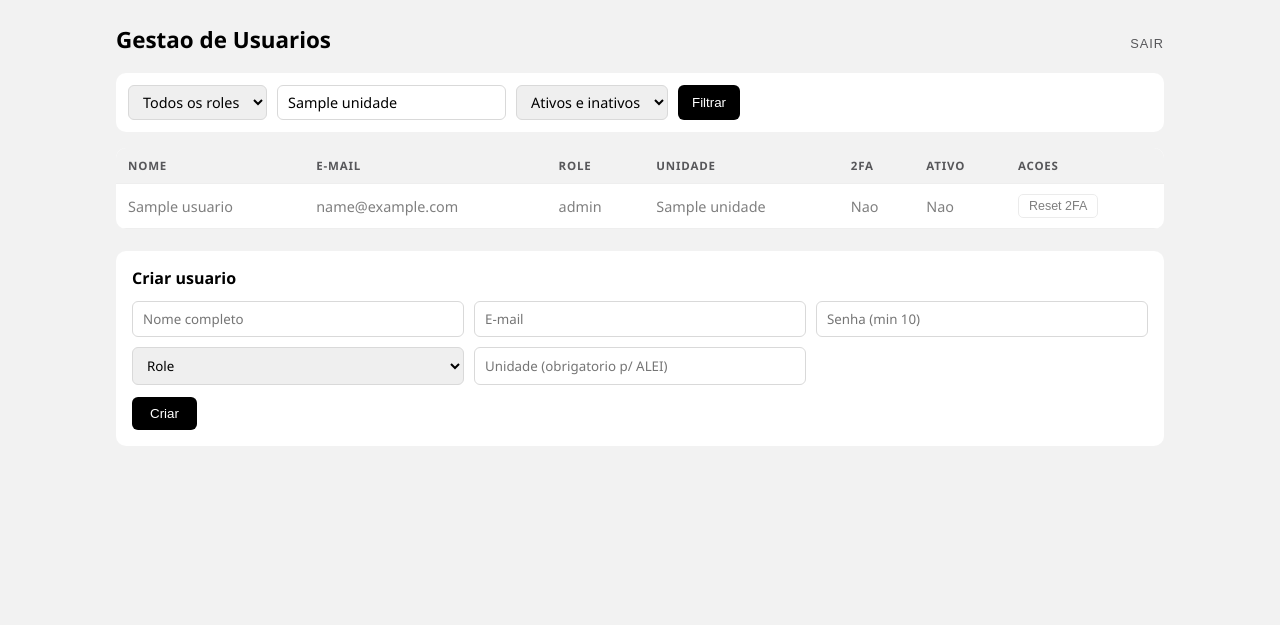
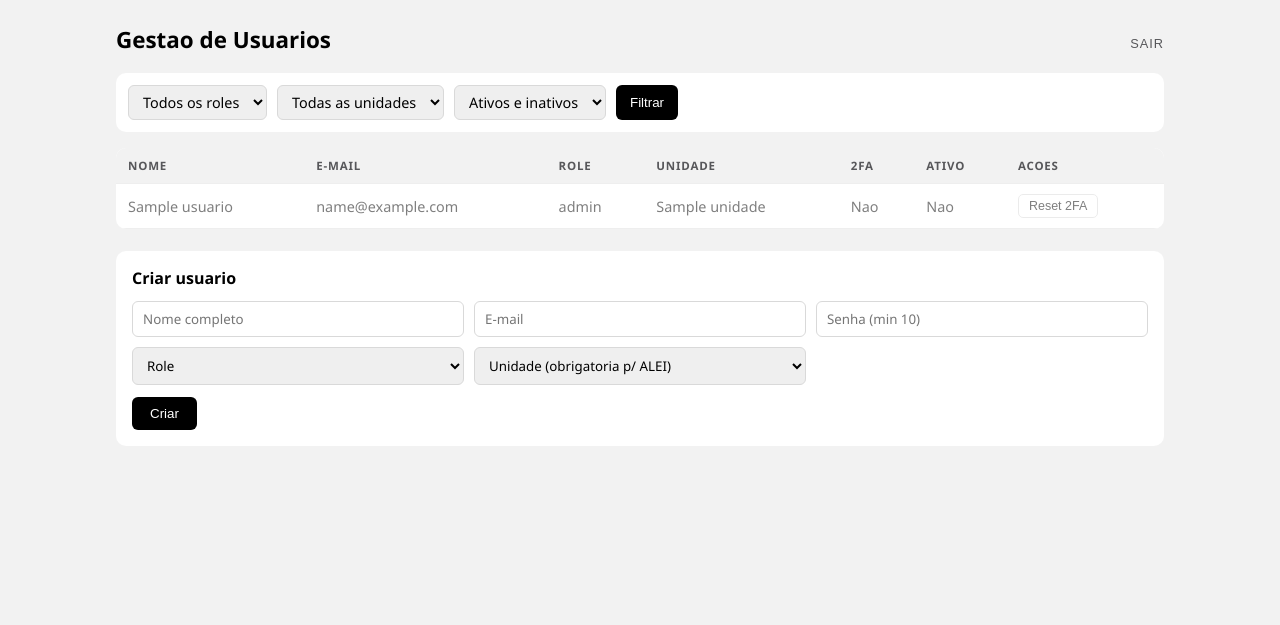
Before and after one commit to MauricioBTH/SMO-GRADE, a Flask app: template app/templates/admin/usuarios.html in a window 1280 px wide. Shown: the top 625 px of the page. Run offline with Flask 3, Linux system fonts and the light colour scheme; the template is opened without the code that fills it: most values are stand-ins (such as "Sample title", 1, 10 or a date in 2020).

Commit message:
feat(6.1): dropdown de unidades + checagem de email duplicado
UNIDADES_VALIDAS canonicas em app/models/user.py (1 BPChq..6 BPChq),
validacao server-side em user_service.create/update, dropdown nos
forms de filtro e criacao em /admin/usuarios e pre-check de email
antes do INSERT (mensagem amigavel em vez de 500).

Co-Authored-By: Claude Opus 4.7 <noreply@anthropic.com>

```diff
--- a/app/models/user.py
+++ b/app/models/user.py
@@ -12,6 +12,10 @@ ROLES_VALIDOS: Final[frozenset[Role]] = frozenset(
 )
 ROLES_COM_2FA_OBRIGATORIO: Final[frozenset[Role]] = frozenset(
     ("gestor", "operador_arei")
+)
+
+UNIDADES_VALIDAS: Final[frozenset[str]] = frozenset(
+    (f"{n} BPChq" for n in range(1, 7))
 )
 
 
--- a/app/routes/admin.py
+++ b/app/routes/admin.py
@@ -13,7 +13,7 @@ from flask_login import login_required
 from werkzeug.wrappers.response import Response
 
 from app.auth.decorators import role_required
-from app.models.user import ROLES_VALIDOS, Role
+from app.models.user import ROLES_VALIDOS, UNIDADES_VALIDAS, Role
 from app.services import user_service
 from app.services.user_service import UsuarioCreate, UsuarioFiltro, UsuarioUpdate
 
@@ -46,6 +46,7 @@ def listar_usuarios() -> str:
         "admin/usuarios.html",
         usuarios=usuarios,
         roles=sorted(ROLES_VALIDOS),
+        unidades=sorted(UNIDADES_VALIDAS),
         filtro=filtro,
     )
 
--- a/app/templates/admin/usuarios.html
+++ b/app/templates/admin/usuarios.html
@@ -91,7 +91,12 @@
         <option value="{{ r }}" {% if filtro.get('role') == r %}selected{% endif %}>{{ r }}</option>
       {% endfor %}
     </select>
-    <input type="text" name="unidade" placeholder="Unidade" value="{{ filtro.get('unidade', '') }}">
+    <select name="unidade">
+      <option value="">Todas as unidades</option>
+      {% for u in unidades %}
+        <option value="{{ u }}" {% if filtro.get('unidade') == u %}selected{% endif %}>{{ u }}</option>
+      {% endfor %}
+    </select>
     <select name="ativo">
       <option value="">Ativos e inativos</option>
       <option value="1" {% if filtro.get('ativo') is true %}selected{% endif %}>Apenas ativos</option>
@@ -148,7 +153,12 @@
             <option value="{{ r }}">{{ r }}</option>
           {% endfor %}
         </select>
-        <input type="text" name="unidade" placeholder="Unidade (obrigatorio p/ ALEI)">
+        <select name="unidade">
+          <option value="">Unidade (obrigatoria p/ ALEI)</option>
+          {% for u in unidades %}
+            <option value="{{ u }}">{{ u }}</option>
+          {% endfor %}
+        </select>
       </div>
       <button type="submit">Criar</button>
     </form>
```
Also changed, not shown: app/services/user_service.py (+11 -2 lines).
